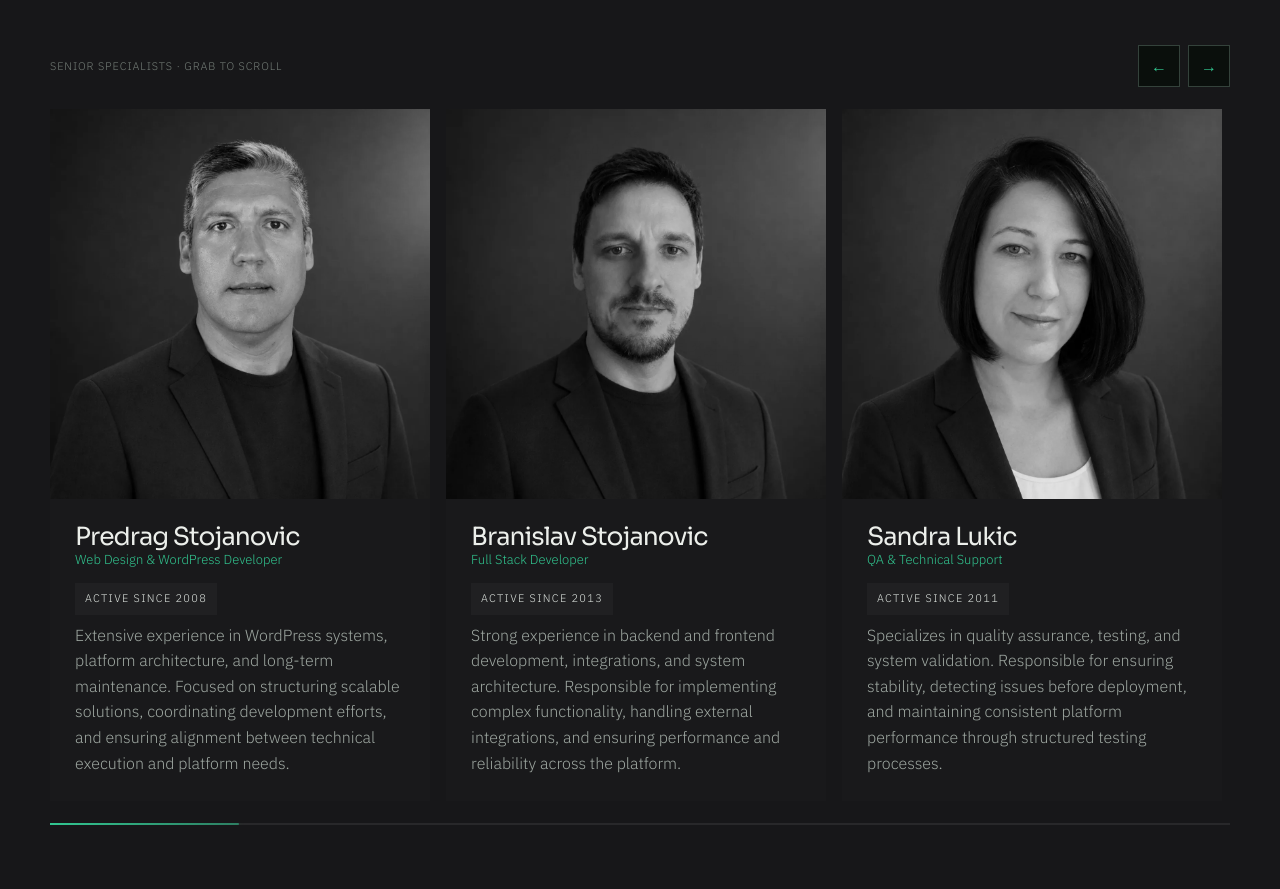
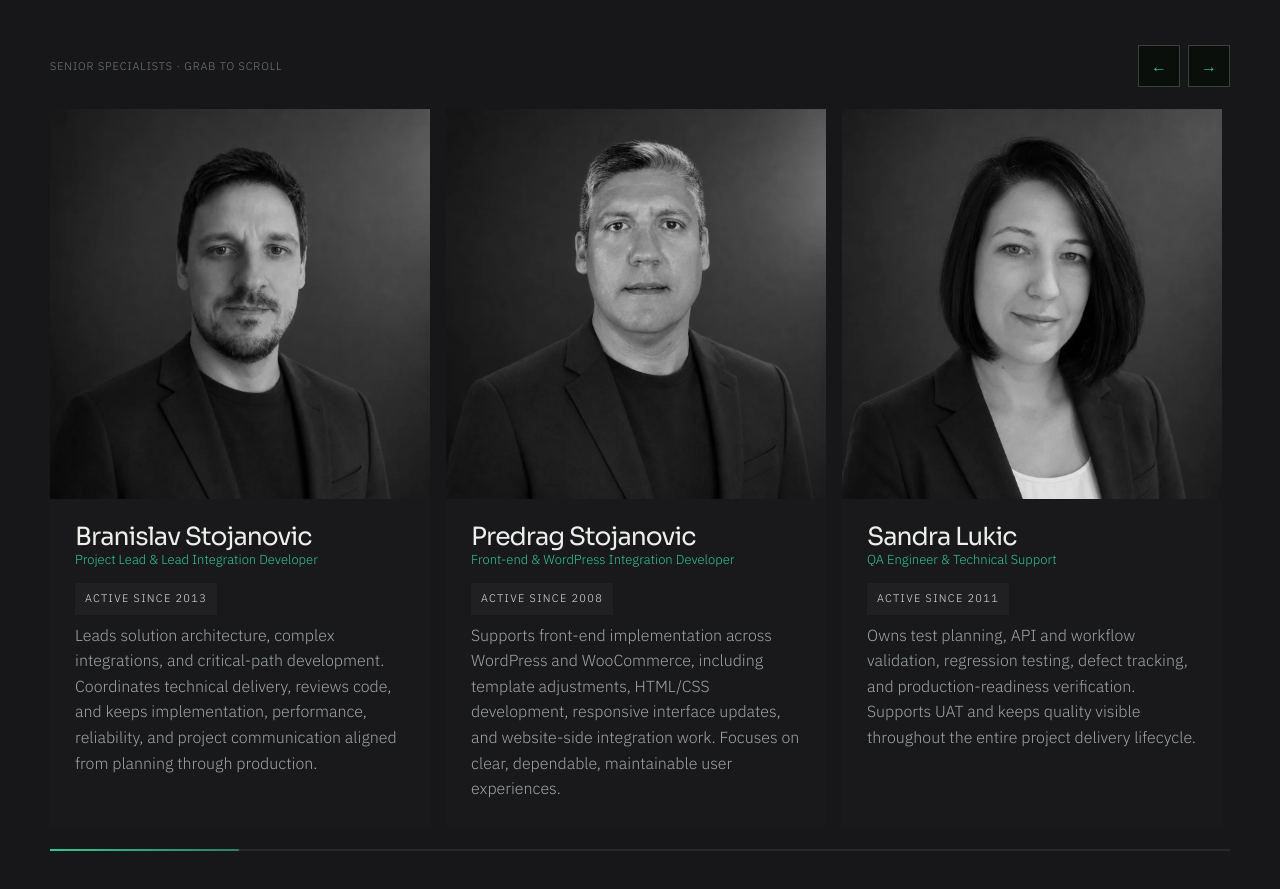
Before and after one commit to dimaso-doo/01_dimaso-doo, a Next.js app: page / in a window 1280 px wide. Shown: the part 10176-11065 px from the top of the page. Built offline with nearby package versions, Linux system fonts and the light colour scheme.

Commit message:
Update team roles and ordering

```diff
--- a/app/about/page.tsx
+++ b/app/about/page.tsx
@@ -6,9 +6,9 @@ import { metadata as meta, organizationId, organizationSchema, site, websiteId }
 export const metadata = meta("About Our Website Support Team", "Meet the Dimaso team in Novi Sad, Serbia: senior specialists in website maintenance, web development, design, WordPress, technical SEO, and QA.", "/about");
 
 const people = [
-  ["Predrag Stojanovic", "Web Design & WordPress Developer"],
-  ["Branislav Stojanovic", "Full Stack Developer"],
-  ["Sandra Lukic", "QA & Technical Support"],
+  ["Branislav Stojanovic", "Project Lead & Lead Integration Developer"],
+  ["Predrag Stojanovic", "Front-end & WordPress Integration Developer"],
+  ["Sandra Lukic", "QA Engineer & Technical Support"],
   ["Marko Milojevic", "Senior Web Developer"],
   ["Sanja Mazic", "Web QA & Project Support"],
 ] as const;
--- a/components/sections.tsx
+++ b/components/sections.tsx
@@ -39,11 +39,11 @@ export function Team(){
  const [progress,setProgress]=useState(0);
  const [loaded,setLoaded]=useState<Record<string,boolean>>({});
  const team=[
-  {name:"Predrag Stojanovic",role:"Web Design & WordPress Developer",image:"/team/predrag.webp",experience:"Active since 2008",bio:"Extensive experience in WordPress systems, platform architecture, and long-term maintenance. Focused on structuring scalable solutions, coordinating development efforts, and ensuring alignment between technical execution and platform needs."},
-  {name:"Branislav Stojanovic",role:"Full Stack Developer",image:"/team/branislav.webp",experience:"Active since 2013",bio:"Strong experience in backend and frontend development, integrations, and system architecture. Responsible for implementing complex functionality, handling external integrations, and ensuring performance and reliability across the platform."},
-  {name:"Sandra Lukic",role:"QA & Technical Support",image:"/team/sandra-lukic.webp",experience:"Active since 2011",bio:"Specializes in quality assurance, testing, and system validation. Responsible for ensuring stability, detecting issues before deployment, and maintaining consistent platform performance through structured testing processes."},
-  {name:"Marko Milojevic",role:"Senior Web Developer",image:"/team/marko-milojevic.webp",experience:"Web development since 2016",bio:"Builds reliable frontend and backend features with a practical focus on performance, maintainability, and clean integrations. Marko helps turn complex requirements into stable website functionality that teams can keep improving."},
-  {name:"Sanja Mazic",role:"Web QA & Project Support",image:"/team/sanja-mazic.webp",experience:"Quality-focused delivery",bio:"Keeps delivery organized across content, QA, and client feedback loops. Sanja supports releases with careful review, clear communication, and the kind of detail that helps projects feel calm from brief to launch."},
+  {name:"Branislav Stojanovic",role:"Project Lead & Lead Integration Developer",image:"/team/branislav.webp",experience:"Active since 2013",bio:"Leads solution architecture, complex integrations, and critical-path development. Coordinates technical delivery, reviews code, and keeps implementation, performance, reliability, and project communication aligned from planning through production."},
+  {name:"Predrag Stojanovic",role:"Front-end & WordPress Integration Developer",image:"/team/predrag.webp",experience:"Active since 2008",bio:"Supports front-end implementation across WordPress and WooCommerce, including template adjustments, HTML/CSS development, responsive interface updates, and website-side integration work. Focuses on clear, dependable, maintainable user experiences."},
+  {name:"Sandra Lukic",role:"QA Engineer & Technical Support",image:"/team/sandra-lukic.webp",experience:"Active since 2011",bio:"Owns test planning, API and workflow validation, regression testing, defect tracking, and production-readiness verification. Supports UAT and keeps quality visible throughout the entire project delivery lifecycle."},
+  {name:"Marko Milojevic",role:"Senior Web Developer",image:"/team/marko-milojevic.webp",experience:"Web development since 2016",bio:"Builds reliable front-end and back-end features with a focus on performance, maintainability, and clean integrations. Turns complex requirements into stable website functionality that teams can extend."},
+  {name:"Sanja Mazic",role:"Web QA & Project Support",image:"/team/sanja-mazic.webp",experience:"Quality-focused delivery",bio:"Supports organized delivery across content, QA, and client feedback. Reviews releases carefully, keeps communication clear, and helps projects move smoothly from initial requirements through final launch."},
  ];
  const updateProgress=()=>{const node=track.current;if(!node)return;const max=node.scrollWidth-node.clientWidth;setProgress(max>0?node.scrollLeft/max:0)};
  const move=(direction:number)=>{const node=track.current;if(!node)return;const card=node.querySelector<HTMLElement>(".team-card");node.scrollBy({left:direction*((card?.offsetWidth||360)+16),behavior:"smooth"})};
```
